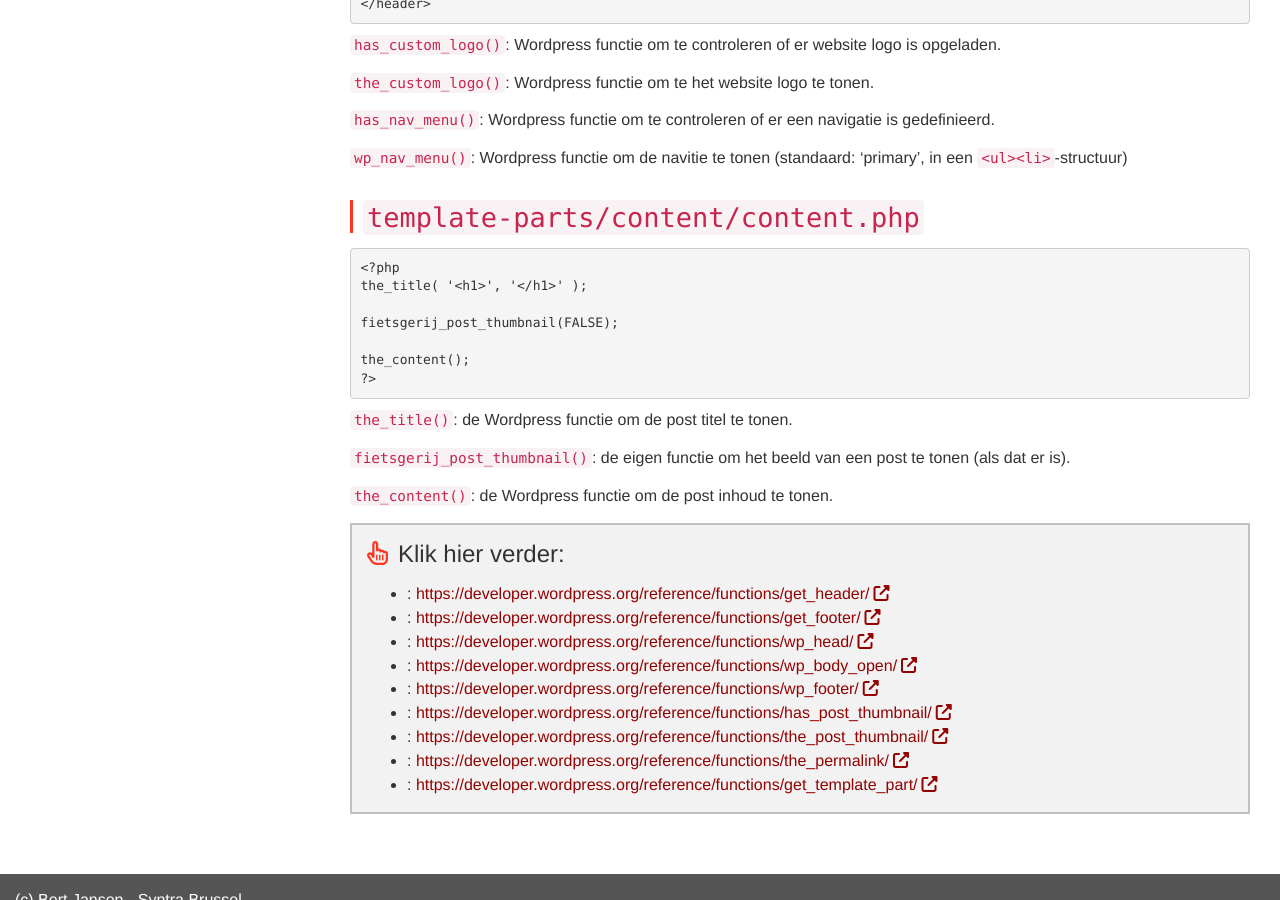
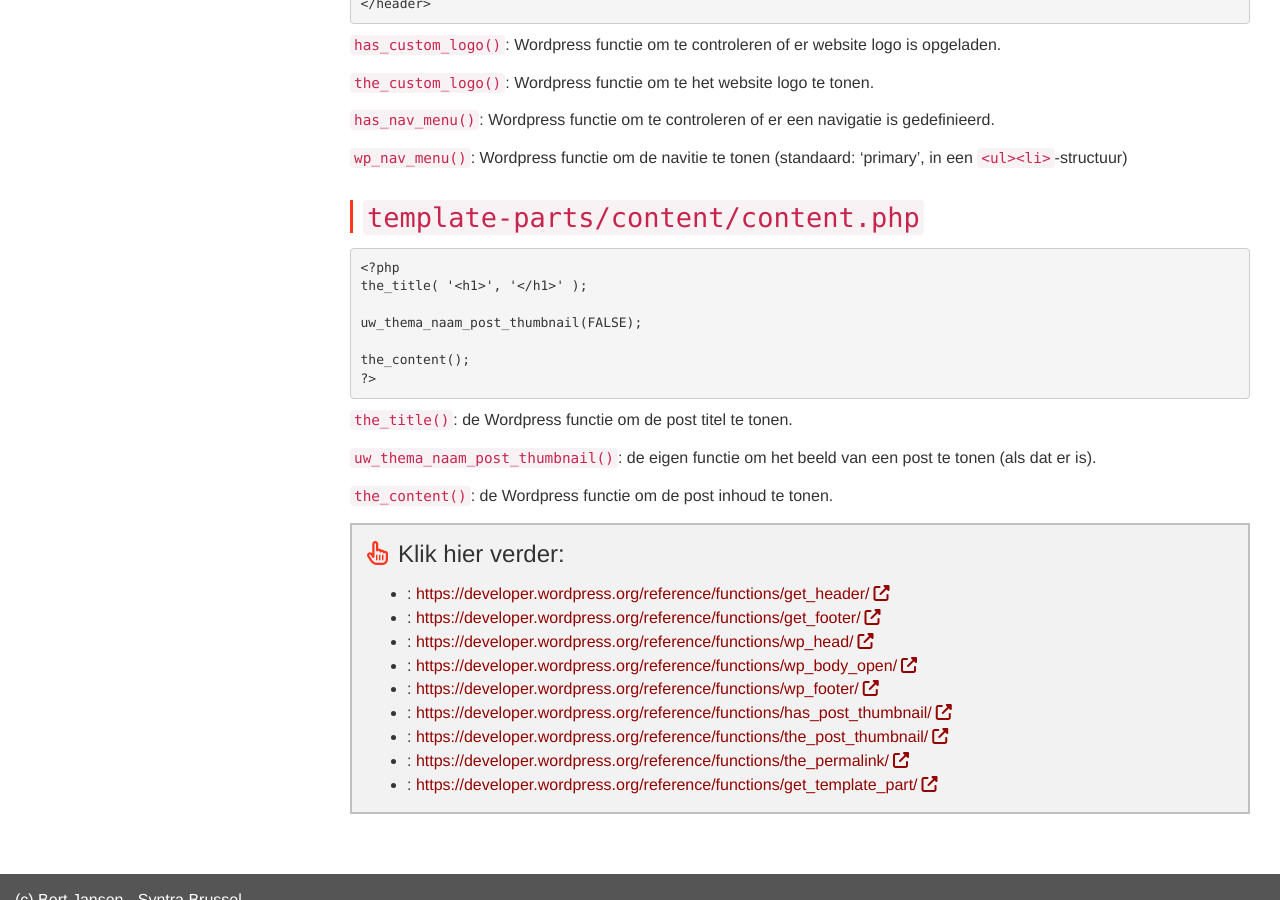
Before and after one commit to Syntra-Brussel/dynamische-webtechnieken, a Jekyll site: the page built from wordpress/thema-van-nul.md, in a window 1280 px wide and 900 px high, scrolled down 3494 px. Built offline with Jekyll 4.4.1, drawn with Linux system fonts in a browser that asks for light colours; nearby versions of some CDN libraries; a script that is not in the unit is left out.

Commit message:
Update thema-van-nul.md

```diff
--- a/wordpress/thema-van-nul.md
+++ b/wordpress/thema-van-nul.md
@@ -198,7 +198,7 @@ get_template_part( 'template-parts/header/site-header' );
 &lt;?php
 the_title( '&lt;h1&gt;', '&lt;/h1&gt;' );
 
-fietsgerij_post_thumbnail(FALSE);
+uw_thema_naam_post_thumbnail(FALSE);
 
 the_content();
 ?&gt;
@@ -206,6 +206,6 @@ the_content();
 
 <code>the_title()</code>: de Wordpress functie om de post titel te tonen.
 
-<code>fietsgerij_post_thumbnail()</code>: de eigen functie om het beeld van een post te tonen (als dat er is).
+<code>uw_thema_naam_post_thumbnail()</code>: de eigen functie om het beeld van een post te tonen (als dat er is).
 
 <code>the_content()</code>: de Wordpress functie om de post inhoud te tonen.
```
